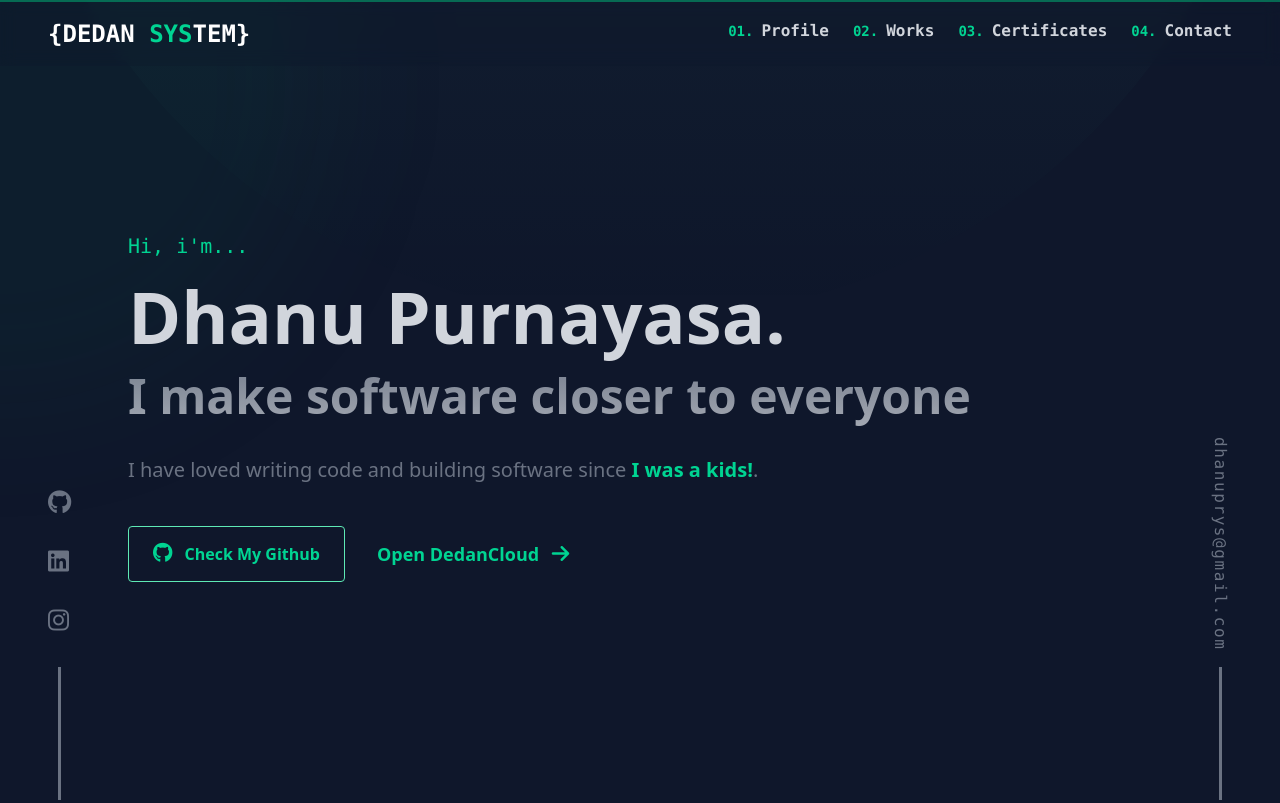
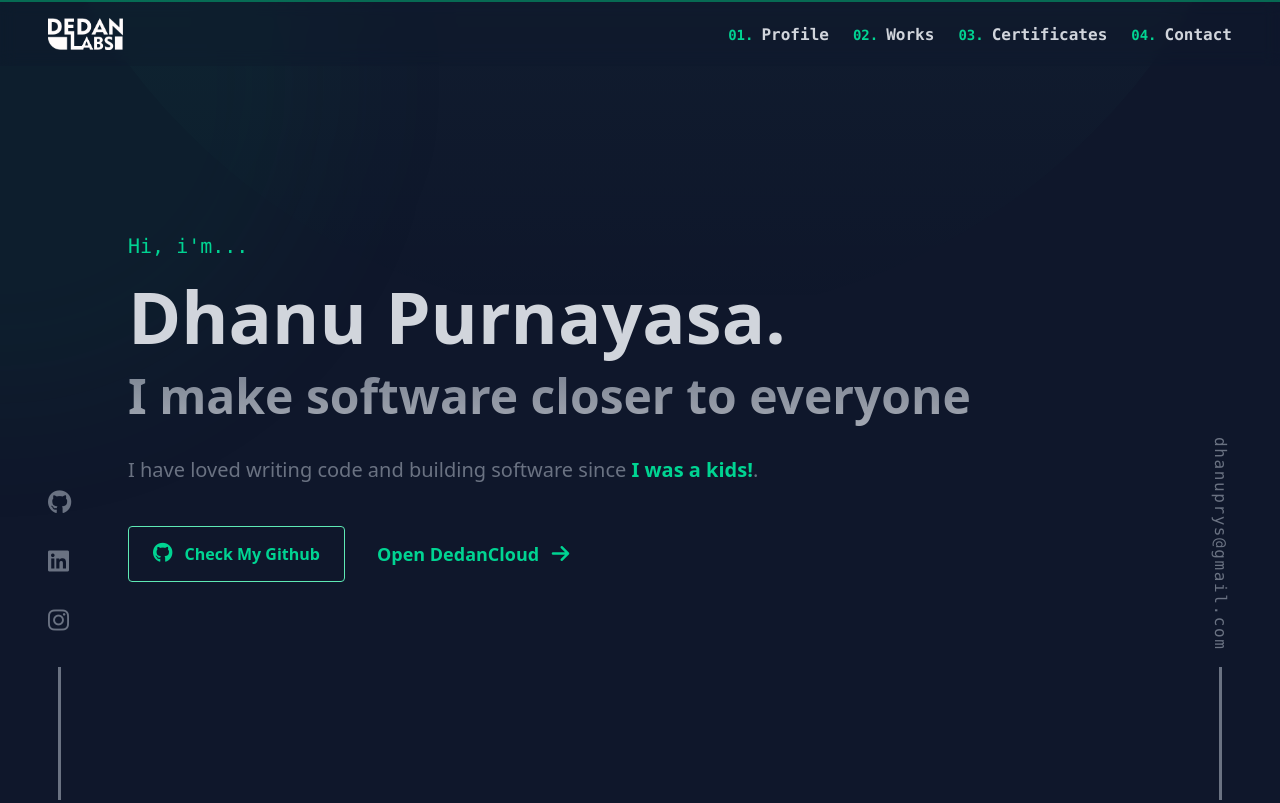
Before and after one commit to dhanuprys/portofolio-tailwind-vite, a website built with Vite: page index.html in a window 1280 px wide. Shown: the top 803 px of the page. Built offline with nearby package versions, Linux system fonts and the light colour scheme.

Commit message:
feat: add real logo

```diff
--- a/index.html
+++ b/index.html
@@ -116,13 +116,17 @@
 
   <!-- HEADER SECTION: Fixed navigation bar with logo and menu items -->
   <header
-    class="fixed px-4 md:px-12 top-0 left-0 w-full max-w-full z-[200] flex justify-between py-4 bg-slate-900/30 backdrop-blur-sm border-t-2 border-t-emerald-500/50"
+    class="fixed px-4 md:px-12 top-0 left-0 w-full max-w-full z-[200] flex items-center justify-between py-4 bg-slate-900/30 backdrop-blur-sm border-t-2 border-t-emerald-500/50"
     role="banner">
     <!-- Logo/Brand name -->
     <div>
+      <!-- <a href="#hero" class="font-bold font-mono text-2xl text-white hover:text-emerald-400 transition-colors"
+        aria-label="DEDAN SYSTEM - Kembali ke atas">
+        {DEDAN <span class="text-emerald-400">SYS</span>TEM}
+      </a> -->
       <a href="#hero" class="font-bold font-mono text-2xl text-white hover:text-emerald-400 transition-colors"
         aria-label="DEDAN SYSTEM - Kembali ke atas">
-        {DEDAN <span class="text-emerald-400">SYS</span>TEM}
+        <img src="/images/dedanlabs.png" class="h-8" alt="DEDAN LAB" />
       </a>
     </div>
     <!-- Navigation menu (hidden on mobile, visible on desktop) -->
```
Also changed, not shown: public/images/dedanlabs.png (added).
